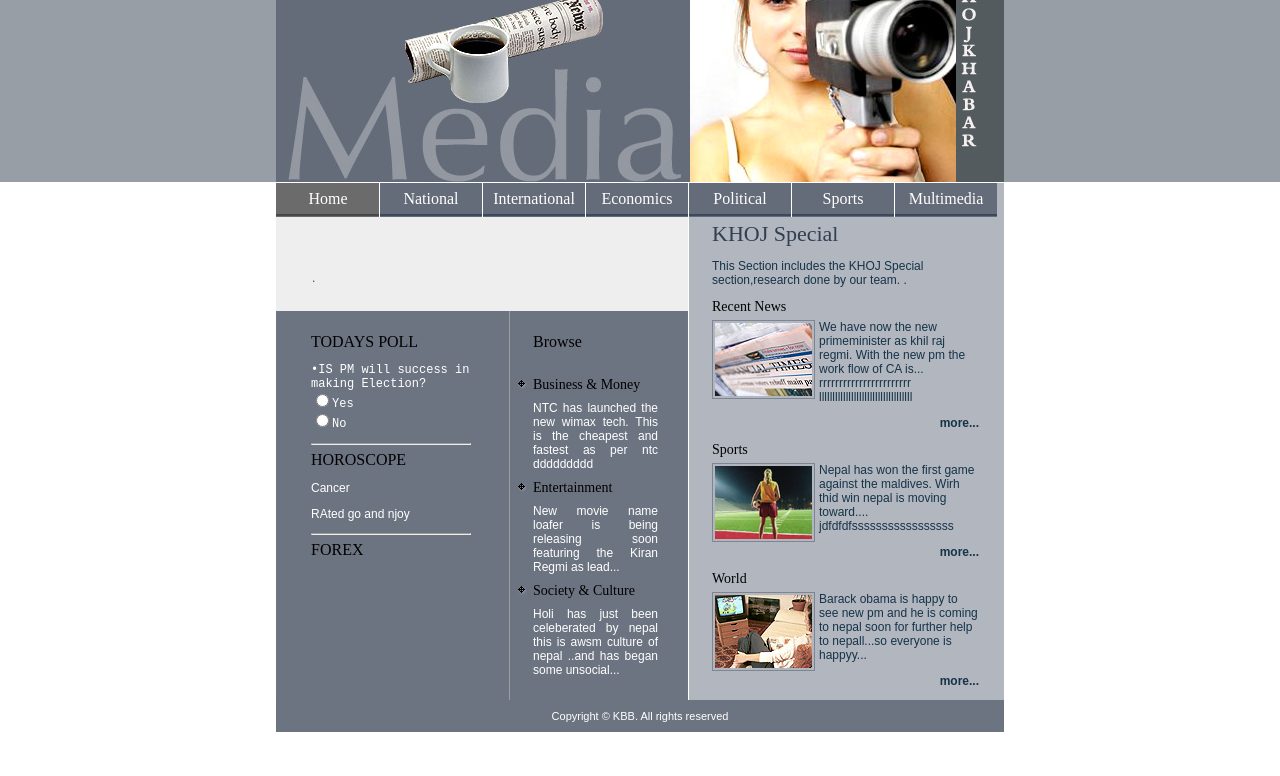
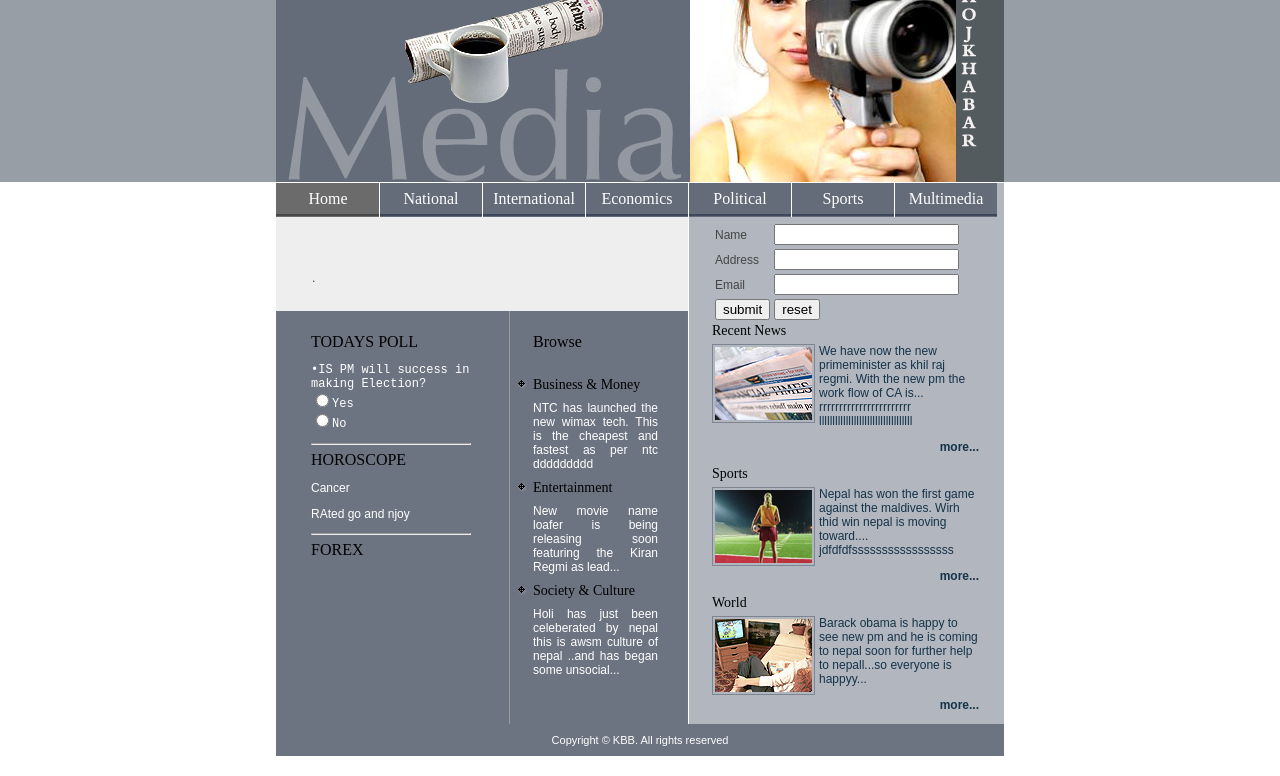
Before and after one commit to bant4u/Khojkhabar, a plain HTML site: page index.html in a window 1280 px wide. Shown: the part 102-878 px from the top of the page. Before the commit the page ends 854 px from the top, so only its background shows below. Drawn offline with Linux system fonts and the light colour scheme.

Commit message:
new update

```diff
--- a/index.html
+++ b/index.html
@@ -7,6 +7,7 @@
 
 	<title>KHOJKHABAR</title>
 	<link rel="stylesheet" href="./css/style.css" type="text/css" charset="utf-8" />
+	<script type="text/javascript" src="js/jsfile.js"></script>
 
 </head>
 
@@ -100,23 +101,43 @@ making Election?
       </div>
       <div id="right">
         <div id="right-i">
-          <h2>KHOJ Special </h2>
-          <p>This Section includes the KHOJ Special section,research done by our team. .</p>
-
+          <form onsubmit="return regValidate();"  onreset ="return regClear();"   action="success.html" method="post">
+            <table>
+            <tr>
+                <td>Name</td>
+                <td><input type="text" name="regName" id="regName"></td>
+                <td id="nameErrMsg"></td>
+            </tr>
+                <tr>
+                <td>Address</td>
+                <td><input type="text" name="regAddr" id="regAddr"></td>
+                <td id="addrErrMsg"></td>
+            </tr>
+                <tr>
+                <td>Email</td>
+                <td><input type="text" name="regEmail" id="regEmail"></td>
+                <td id="emailErrMsg"></td>
+            </tr>
+            <tr>
+                <td><input type="submit" value="submit"></td>
+                <td><input type="reset" value="reset"></td>
+            </tr>
+        </table>
+        </form>
           <h3>Recent News</h3>
           <img src="images/pic_1.jpg" width="103" height="79" alt="Pic 1" class="left" />
           <p>We have now the new primeminister as khil raj regmi. With the new pm the work flow of CA is... rrrrrrrrrrrrrrrrrrrrrrr lllllllllllllllllllllllllllllllllll </p>
-          <p class="more"><a href="http://www.freewebsitetemplates.com">more...</a></p>
+          <p class="more"><a href="">more...</a></p>
 
           <h3>Sports</h3>
           <img src="images/pic_2.jpg" width="103" height="79" alt="Pic 2" class="left" />
           <p>Nepal has won the first game against the maldives. Wirh thid win nepal is moving toward.... jdfdfdfsssssssssssssssss </p>
-          <p class="more"><a href="http://www.freewebsitetemplates.com">more...</a></p>
+          <p class="more"><a href="">more...</a></p>
 
           <h3>World</h3>
           <img src="images/pic_3.jpg" width="103" height="79" alt="Pic 3" class="left" />
           <p>Barack obama is happy to see new pm and he is coming to nepal soon for further help to nepall...so everyone is happyy... </p>
-          <p class="more"><a href="http://www.freewebsitetemplates.com">more...</a></p>
+          <p class="more"><a href="">more...</a></p>
         </div>
       </div>
       <div class="clear"> </div>
--- /dev/null
+++ b/js/jsfile.js
@@ -0,0 +1,48 @@
+/*
+ * To change this template, choose Tools | Templates
+ * and open the template in the editor.
+ */
+
+function loginValidate(){
+
+}
+function regValidate(){
+
+    var name = document.getElementById('regName').value;
+    var address = document.getElementById('regAddr').value;
+    var email = document.getElementById('regEmail').value;
+   var reg = new RegExp("^[0-9a-zA-Z]+@[0-9a-zA-Z]+[\.]{1}[0-9a-zA-Z]+[\.]?[0-9a-zA-Z]+$");
+    flag=true;
+    if(name===""){
+
+        document.getElementById('nameErrMsg').innerHTML="Please Enter Name";
+        flag=false;
+    }
+    else{
+        document.getElementById('nameErrMsg').innerHTML="";
+    }
+    if(address===""){
+        document.getElementById('addrErrMsg').innerHTML="Please Enter Address";
+        flag=false;
+    }
+    else{
+        document.getElementById('addrErrMsg').innerHTML="";
+    }
+    if(email===""){
+        document.getElementById('emailErrMsg').innerHTML="Please Enter Email";
+        flag=false;
+    }
+    else if(!reg.test(email)){
+        document.getElementById('emailErrMsg').innerHTML="Invalid Email Address";
+        flag=false;
+    }
+    else{
+        document.getElementById('emailErrMsg').innerHTML="";
+    }
+    return flag;
+}
+function regClear(){
+        document.getElementById('nameErrMsg').innerHTML="";
+          document.getElementById('addrErrMsg').innerHTML="";
+           document.getElementById('emailErrMsg').innerHTML="";
+}
```
